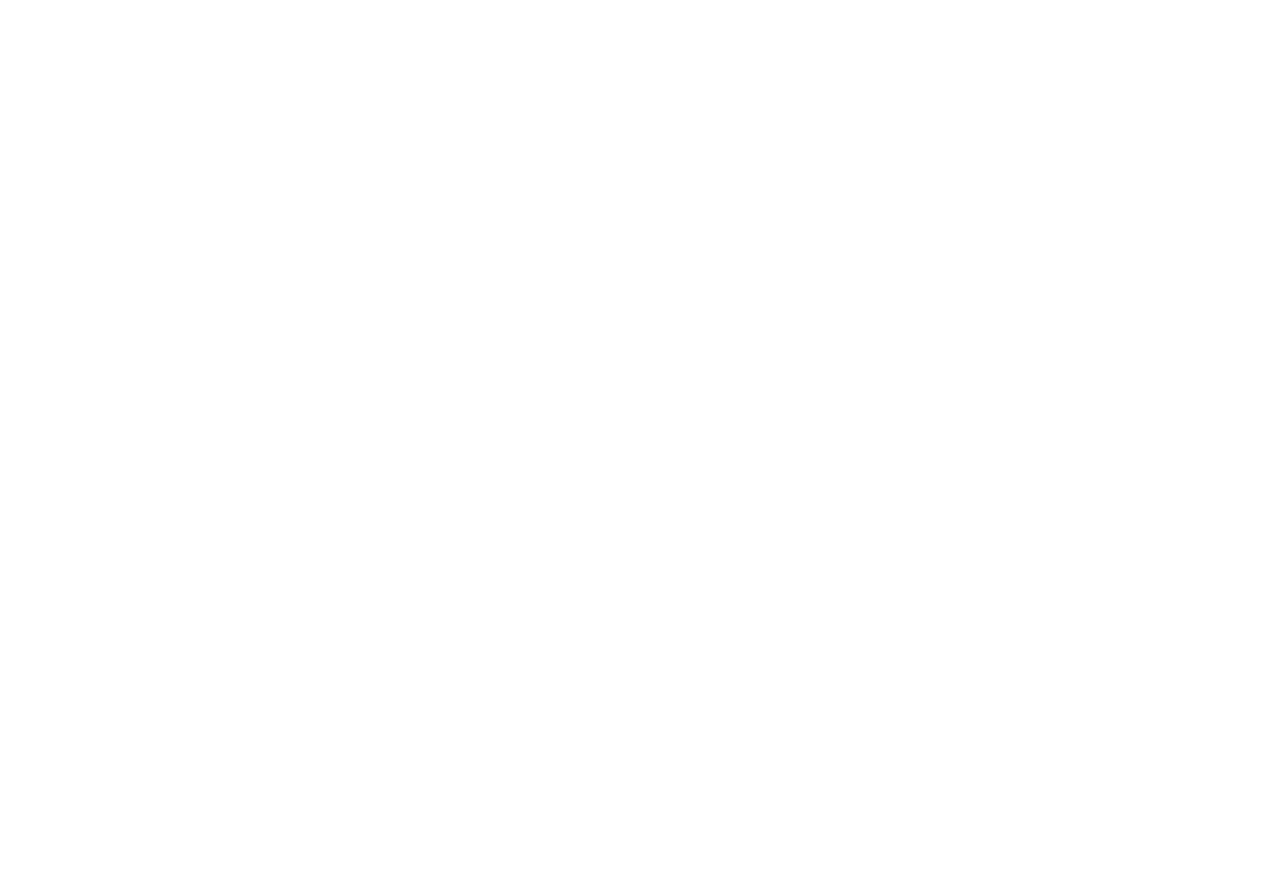
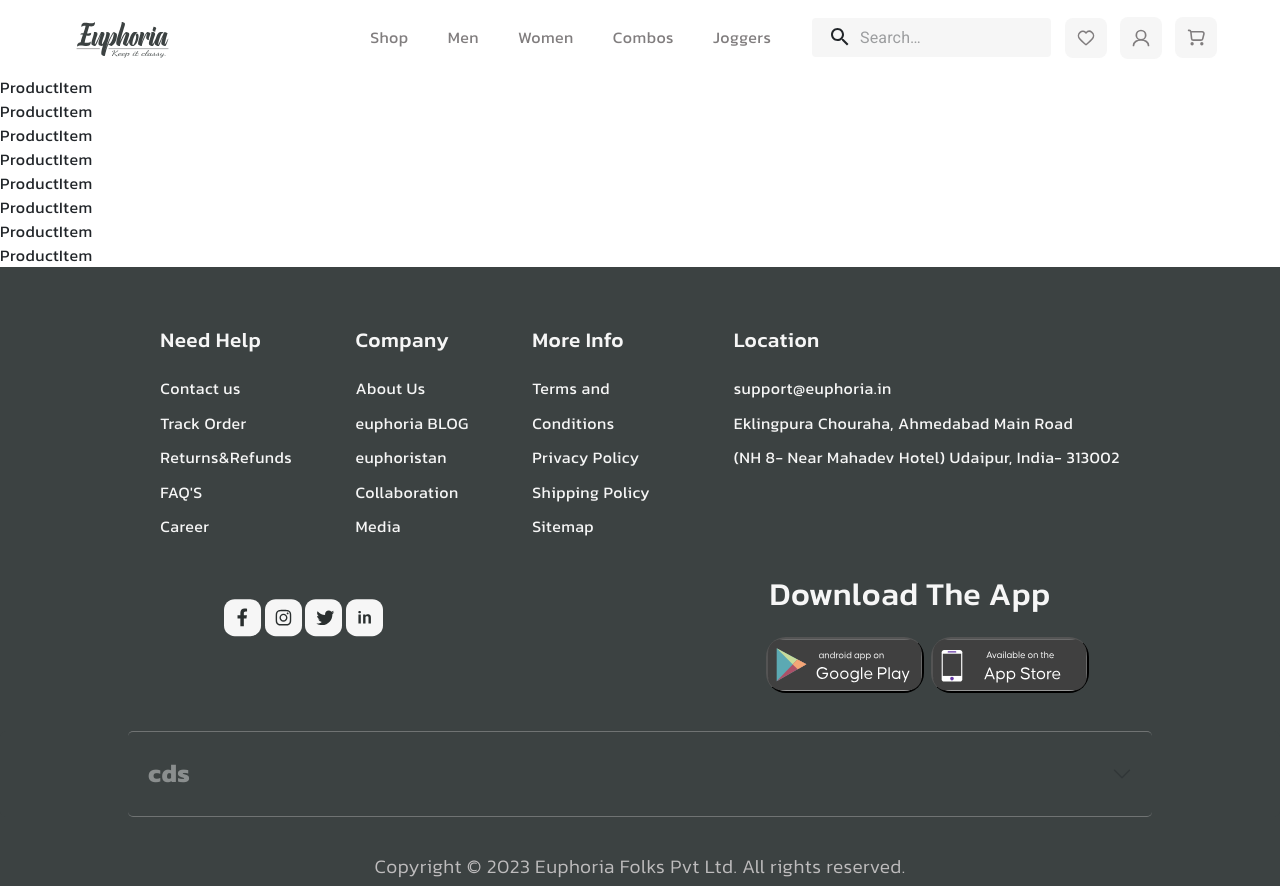
Before and after one commit to emirbeknurbekov/react-hackathon, a React (Create React App) app: page /products in a window 1280 px wide. Before the commit this address had no page. Before the commit the page ends 800 px from the top, so only its background shows below. Built offline with nearby package versions, Linux system fonts and the light colour scheme; data requests are answered from the project's data file.

Commit message:
add Product List Page

```diff
--- a/db.json
+++ b/db.json
@@ -53,6 +53,24 @@
       "gender": "women",
       "category": "shirts",
       "id": 6
+    },
+    {
+      "title": "asdf",
+      "picture": "214fds",
+      "description": "1fdsaf",
+      "price": 1324234,
+      "gender": "men",
+      "category": "boxers",
+      "id": 7
+    },
+    {
+      "title": "sadfas",
+      "picture": "ffffffff",
+      "description": "ffffff",
+      "price": 24231419,
+      "gender": "men",
+      "category": "boxers",
+      "id": 8
     }
   ]
 }
--- a/src/App.js
+++ b/src/App.js
@@ -1,8 +1,6 @@
 import React from "react";
 
 import MainRoutes from "./routing/MainRoutes";
-import Navbar from "./components/navbar/Navbar";
-import Footer from "./components/footer/Footer";
 
 const App = () => {
   return <MainRoutes />;
--- a/src/components/navbar/Navbar.jsx
+++ b/src/components/navbar/Navbar.jsx
@@ -60,7 +60,9 @@
         <img onClick={() => navigate("/")} src={logo} alt="" />
       </div>
       <ul className="navbar-items">
-        <li className="navbar-item ">Shop</li>
+        <li onClick={() => navigate("/products")} className="navbar-item ">
+          Shop
+        </li>
         <li className="navbar-item">Men</li>
         <li className="navbar-item">Women</li>
         <li className="navbar-item">Combos</li>
--- a/src/components/navbar/navbar.css
+++ b/src/components/navbar/navbar.css
@@ -1,6 +1,5 @@
 *,
-ol,
-ul {
+li {
   margin: 0;
   padding: 0;
   box-sizing: border-box;
@@ -17,7 +16,7 @@
   justify-content: space-between;
   align-items: center;
   max-width: 90%;
-  max-height: 16vh;
+  max-height: 14vh;
   background: #fff;
 }
 .navbar-logo {
@@ -31,6 +30,8 @@
   display: flex;
   flex-direction: row;
   justify-content: space-between;
+  align-items: center;
+  margin-bottom: 0;
   gap: 16%;
   color: #807d7e;
 }
--- /dev/null
+++ b/src/components/products/ProductItem.jsx
@@ -0,0 +1,7 @@
+import React from "react";
+
+const ProductItem = () => {
+  return <div>ProductItem</div>;
+};
+
+export default ProductItem;
--- /dev/null
+++ b/src/components/products/ProductList.jsx
@@ -0,0 +1,29 @@
+import React, { useEffect } from "react";
+import { useDispatch, useSelector } from "react-redux";
+import { getProducts } from "../../store/products/ProductAction";
+import ProductItem from "./ProductItem";
+
+const ProductList = () => {
+  const { products, loading } = useSelector((state) => state.product);
+  const dispatch = useDispatch();
+
+  useEffect(() => {
+    dispatch(getProducts());
+  }, []);
+
+  return (
+    <div>
+      {loading ? (
+        <h3>Loading...</h3>
+      ) : (
+        <div className="card-list">
+          {products.map((product) => (
+            <ProductItem key={product.id} product={product} />
+          ))}
+        </div>
+      )}
+    </div>
+  );
+};
+
+export default ProductList;
--- /dev/null
+++ b/src/pages/productListPage/ProductListPage.jsx
@@ -0,0 +1,12 @@
+import React from "react";
+import ProductList from "../../components/products/ProductList";
+
+const ProductListPage = () => {
+  return (
+    <div>
+      <ProductList />
+    </div>
+  );
+};
+
+export default ProductListPage;
--- a/src/routing/MainRoutes.jsx
+++ b/src/routing/MainRoutes.jsx
@@ -7,6 +7,7 @@
 import ResetPassword from "../components/account/ResetPassword";
 import MainLayout from "../layout/MainLayout";
 import AddProductPage from "../pages/addProductPage/AddProductPage";
+import ProductListPage from "../pages/productListPage/ProductListPage";
 
 const MainRoutes = () => {
   return (
@@ -14,6 +15,7 @@
       <Route element={<MainLayout />}>
         <Route path="/" element={<HomePage />} />
         <Route path="/add" element={<AddProductPage />} />
+        <Route path="/products" element={<ProductListPage />} />
       </Route>
 
       <Route path="/login" element={<Login />} />
--- a/src/store/products/ProductSlice.js
+++ b/src/store/products/ProductSlice.js
@@ -4,8 +4,8 @@
 const productsSlice = createSlice({
   name: "products",
   initialState: {
+    products: [],
     loading: false,
-    products: [],
     oneProduct: null,
     error: null,
   },
```
Also changed, not shown: src/pages/ProductListPage.jsx (deleted, +0 -11 lines), src/pages/productListPage/productListPage.css (added).
